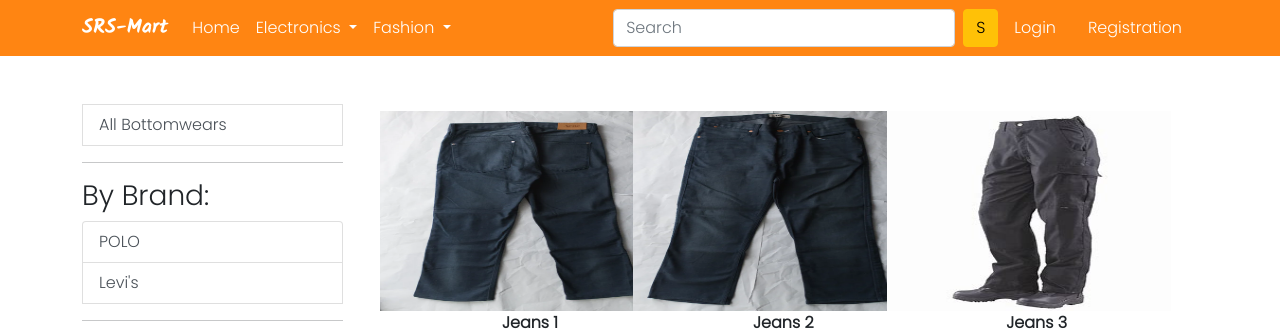
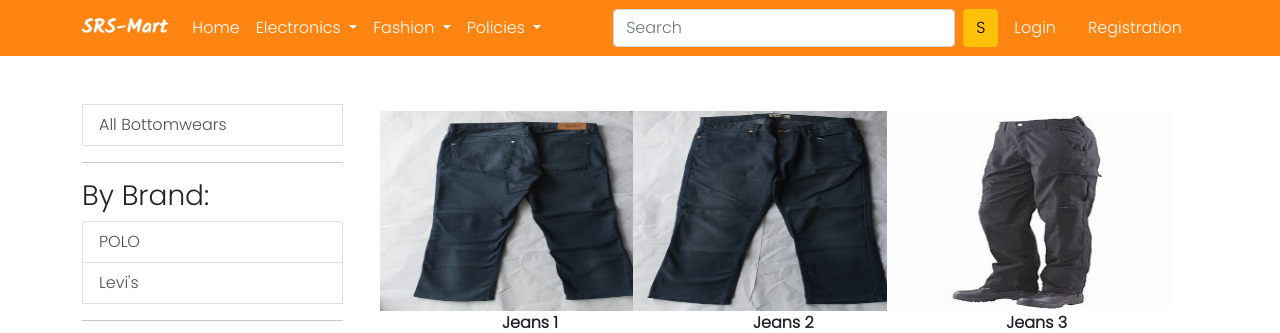
Before and after one commit to SRSKing12/srs-mart, a Django app: page /bottom_wear/ in a window 1280 px wide. Shown: the top 333 px of the page. Run offline with Django 3.2, Linux system fonts and the light colour scheme; data comes from the database, SQL or seed files in the repository; some libraries are stand-ins or nearby versions.

Commit message:
Update base.html

```diff
--- a/app/templates/app/base.html
+++ b/app/templates/app/base.html
@@ -58,6 +58,16 @@
                <li><a class="dropdown-item" href="{% url 'bottom_wear' %}">Bottom Wear</a></li>
              </ul>
            </li>
+           <li class="nav-item dropdown hvr">
+             <a class="nav-link dropdown-toggle text-white" href="#" id="fashionDropdown" role="button" data-bs-toggle="dropdown" aria-expanded="false">
+               Policies
+             </a>
+             <ul class="dropdown-menu" aria-labelledby="policiesDropdown">
+               <li><a class="dropdown-item" href="{% url 'privacy_policy' %}">Privacy Policy</a></li>
+               <li><a class="dropdown-item" href="{% url 'refund_policy' %}">Refund Policy</a></li>
+               <li><a class="dropdown-item" href="{% url 't_and_c' %}">Terms & Conditions</a></li>
+             </ul>
+           </li>
          </ul>
          <form class="d-flex">
            <input class="form-control me-2" type="search" placeholder="Search" aria-label="Search">
```
